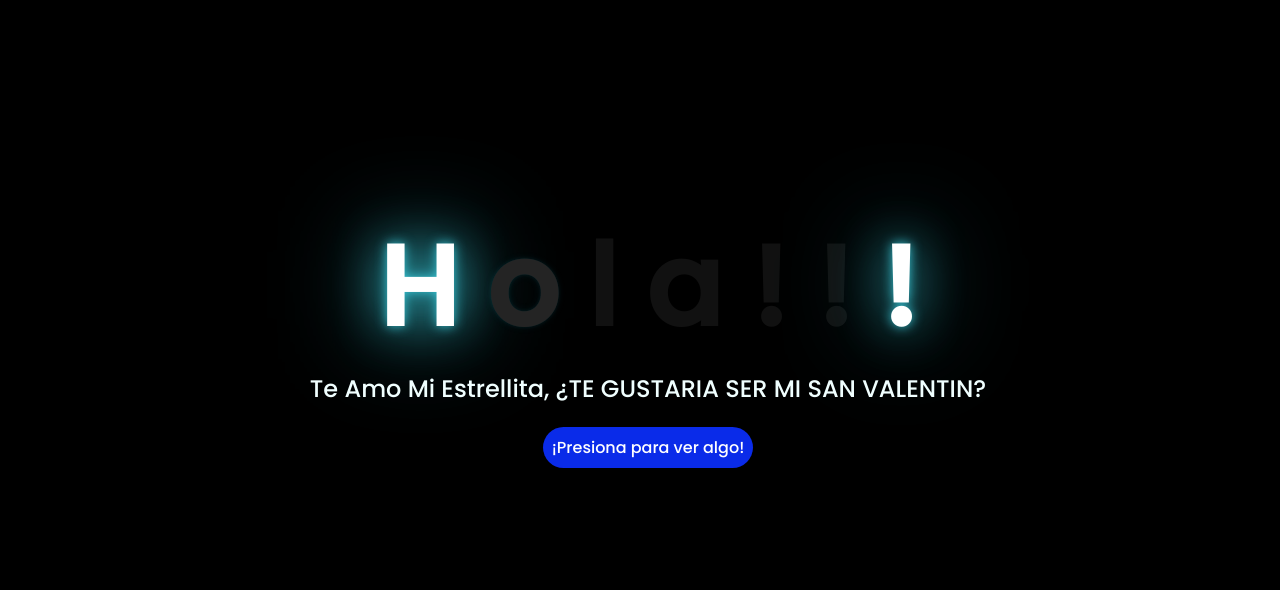
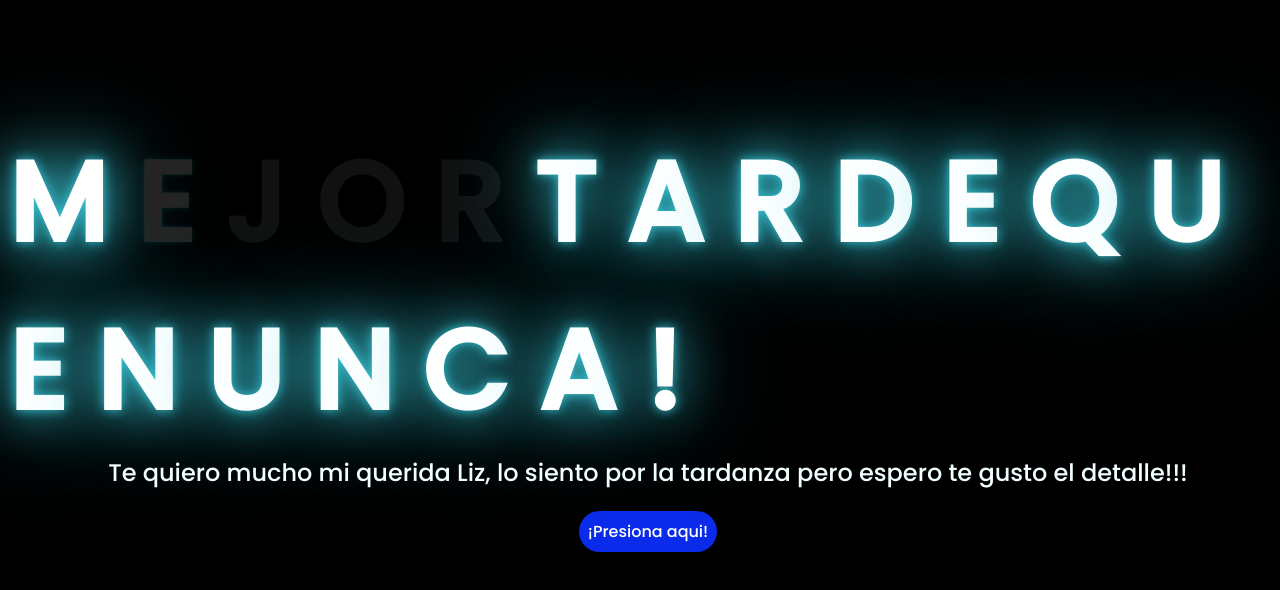
Before and after one commit to opalmas93/flores, a plain HTML site: page index.html in a window 1280 px wide. Drawn offline with Linux system fonts and the light colour scheme.

Commit message:
update mit meiner Nachricht

```diff
--- a/index.html
+++ b/index.html
@@ -7,30 +7,42 @@
     <meta name="viewport" content="width=device-width, initial-scale=1.0">
     <link rel="stylesheet" href="css/style.css">
     <link rel="icon" href="img/flowers.png" type="image/x-icon">
-    <title>Flowers</title>
+    <title>REGALO</title>
 </head>
 
 <body>
     <div class="greetings">
-        <span>H</span>
-        <span>o</span>
-        <span>l</span>
-        <span>a</span>
-        <span>!</span>
-        <span>!</span>
+        <span>M</span>
+        <span>E</span>
+        <span>J</span>
+        <span>O</span>
+        <span>R</span>
+        <span> </span>
+        <span>T</span>
+        <span>A</span>
+        <span>R</span>
+        <span>D</span>
+        <span>E</span>
+        <span> </span>
+        <span>Q</span>
+        <span>U</span>
+        <span>E</span>
+        <span> </span>
+        <span>N</span>
+        <span>U</span>
+        <span>N</span>
+        <span>C</span>
+        <span>A</span>
         <span>!</span>
     </div>
     <div class="description">
-        <span>Te Amo Mi Estrellita, ¿TE GUSTARIA SER MI SAN VALENTIN?</span>
+        <span>Te quiero mucho mi querida Liz, lo siento por la tardanza pero espero te gusto el detalle!!!</span>
     </div>
     <div class="button">
         <button class="botones">
-            <a href="flower.html" style="color: #fff;">¡Presiona para ver algo!</a>
+            <a href="flower.html" style="color: #fff;">¡Presiona aqui!</a>
         </button>
     </div>
-
-    <!-- Créditos -->
-
 </body>
 
 </html>
```
Also changed, not shown: flower.html (+2 -2 lines).
